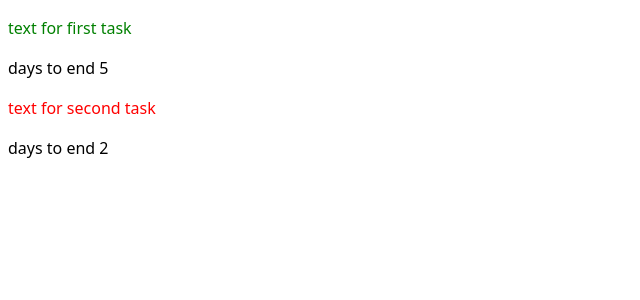
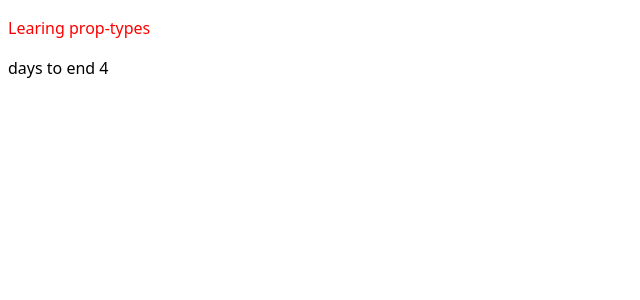
Before and after one commit to MakarKolesnyk/react, a React (Vite) app: page / in a window 1280 px wide. Shown: the top 300 px of the page, without its empty margins (0-640 px from the left). Built offline with nearby package versions, Linux system fonts and the light colour scheme.

Commit message:
Refactor Task

```diff
--- a/src/App.jsx
+++ b/src/App.jsx
@@ -1,11 +1,16 @@
 import Task from "./components/Task/Task";
 
+const dataTask = {
+  id: 1,
+  text: "Learing prop-types",
+  days: 4,
+  isDone: false,
+};
 
 function App() {
   return (
     <>
-     <Task text="text for first task" days={5} isDone/>
-     <Task text="text for second task" days={2}/>
+      <Task dataTask={dataTask} />
     </>
   );
 }
--- a/src/components/Task/Task.jsx
+++ b/src/components/Task/Task.jsx
@@ -1,19 +1,24 @@
 import PropTypes from "prop-types";
 
 const Task = (props) => {
-  const { text, days, isDone } = props;
+  const {
+    dataTask: { text, days, isDone },
+  } = props;
   return (
     <div>
-      <p style={{color: isDone ? "green" : "red"}}>{text}</p>
+      <p style={{ color: isDone ? "green" : "red" }}>{text}</p>
       <p>days to end {days}</p>
     </div>
   );
 };
 
 Task.propTypes = {
-  text: PropTypes.string.isRequired,
-  days: PropTypes.number.isRequired,
-  isDone: PropTypes.bool,
+  dataTask: PropTypes.shape({
+    id: PropTypes.number,
+    text: PropTypes.string.isRequired,
+    days: PropTypes.number.isRequired,
+    isDone: PropTypes.bool,
+  }),
 };
 
 export default Task;
```
